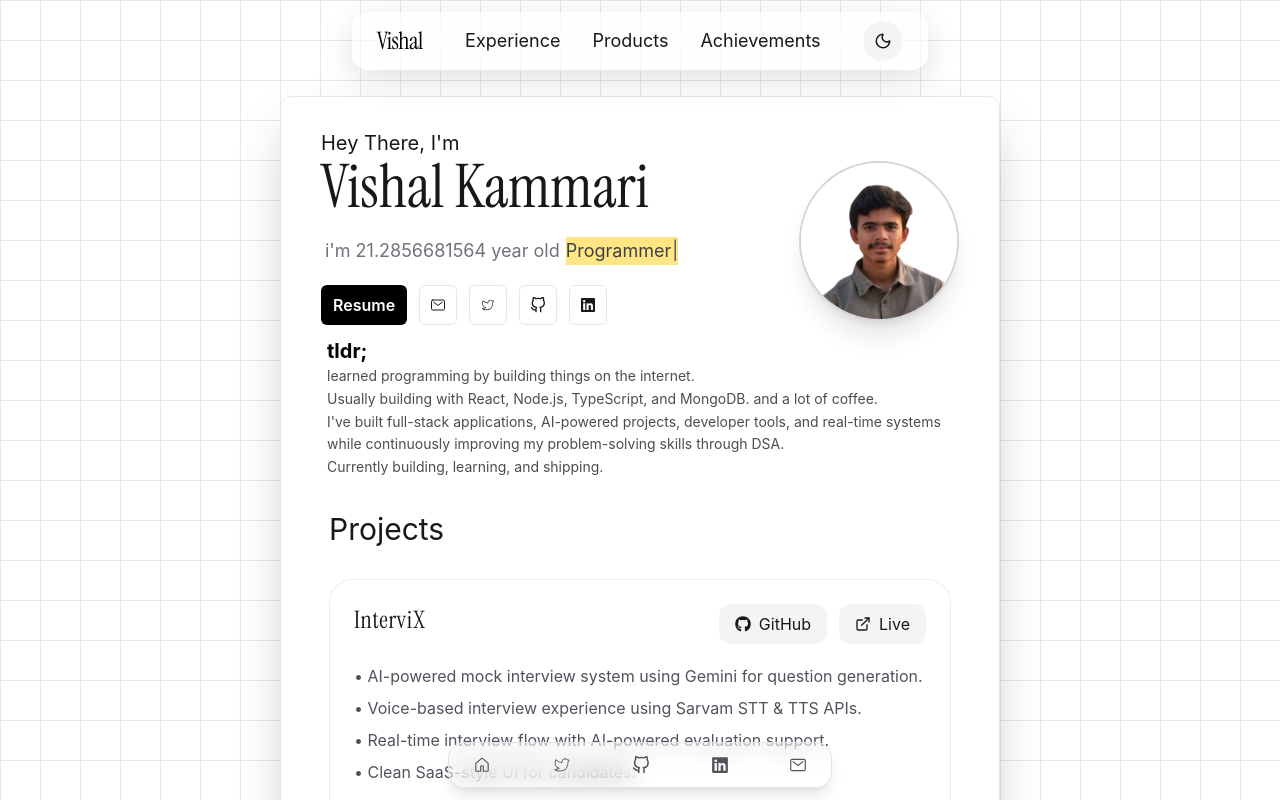
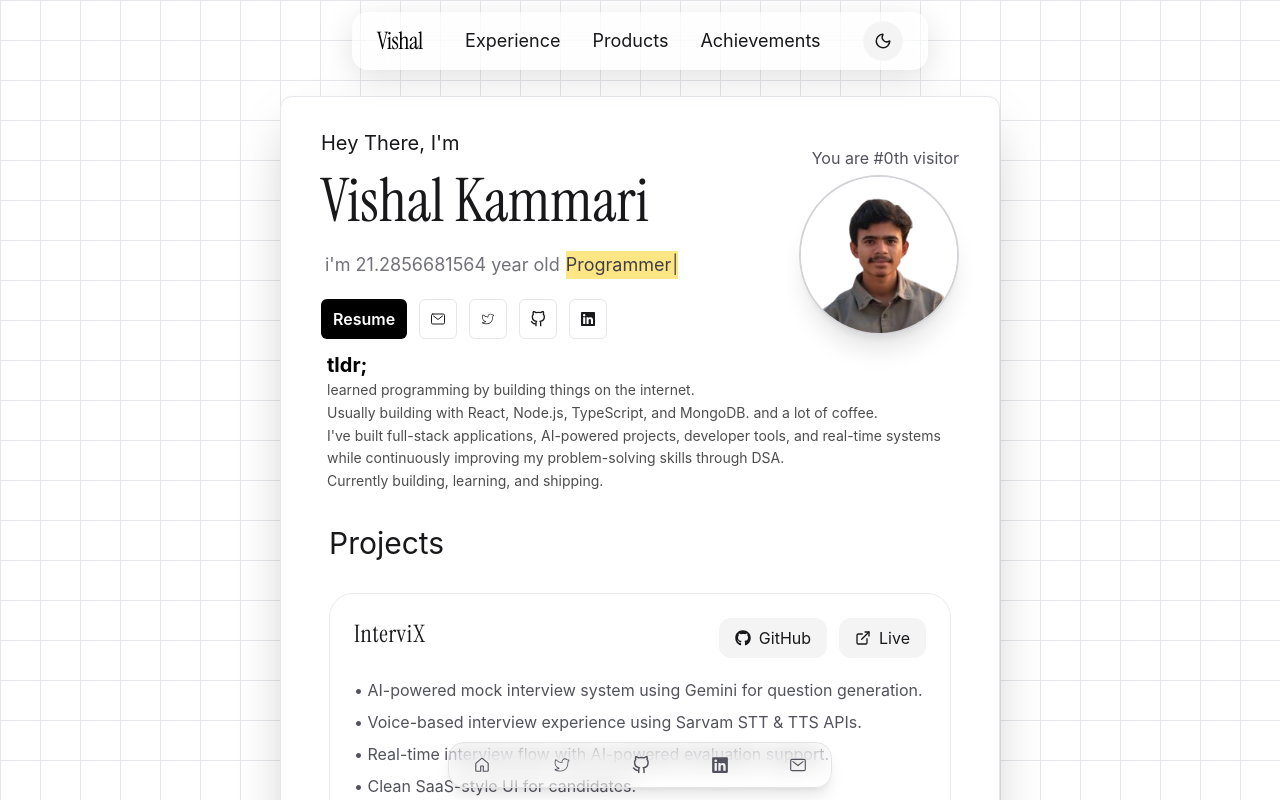
Before and after one commit to VishalKammari/Portfolio-V2, a React (Vite) app: page / in a window 1280 px wide. Shown: the top 800 px of the page. Built offline with nearby package versions, Linux system fonts and the light colour scheme; no server answers.

Commit message:
fixed bugs

```diff
--- a/src/components/Hero.jsx
+++ b/src/components/Hero.jsx
@@ -8,7 +8,7 @@ import { FaLinkedin } from "react-icons/fa";
 import Name from './Name'
 import Age from "./Age";
 import Coinflip from "./Coinflip";
-
+import Visitorcounter from "./Visitorcounter";
 const Hero = () => {
   return (
     <motion.div
@@ -18,6 +18,7 @@ const Hero = () => {
       transition={{ duration: 0.8 }}
       className="w-full px-4 sm:px-6 md:px-10 py-6 sm:py-8 flex flex-col scroll-mt-24 sm:scroll-mt-28"
     >
+      <div className="flex flex-row justify-between ">
       <motion.h1
         initial={{ opacity: 0, x: -20 }}
         animate={{ opacity: 1, x: 0 }}
@@ -26,6 +27,10 @@ const Hero = () => {
       >
         Hey There, I'm
       </motion.h1>
+      <div>
+        <Visitorcounter />
+      </div>
+      </div>
 
       <div className="flex flex-col lg:flex-row lg:justify-between lg:items-center gap-8">
         <div className="flex flex-col gap-4 sm:gap-5 max-w-xl">
--- /dev/null
+++ b/src/components/Visitorcounter.jsx
@@ -0,0 +1,18 @@
+import { useEffect, useState } from "react";
+
+export default function VisitorCounter() {
+  const [count, setCount] = useState(0);
+
+  useEffect(() => {
+    fetch("https://countapi.mileshilliard.com/api/v1/hit/vish.codes")
+      .then((res) => res.json())
+      .then((data) => setCount(data.value));
+  }, []);
+
+  return (
+  <p className="text-zinc-600 dark:text-zinc-400 mt-4 leading-relaxed max-w-2xl">
+    <div>
+       You are #{count.toLocaleString()}th visitor
+    </div></p>
+  );
+}
```
